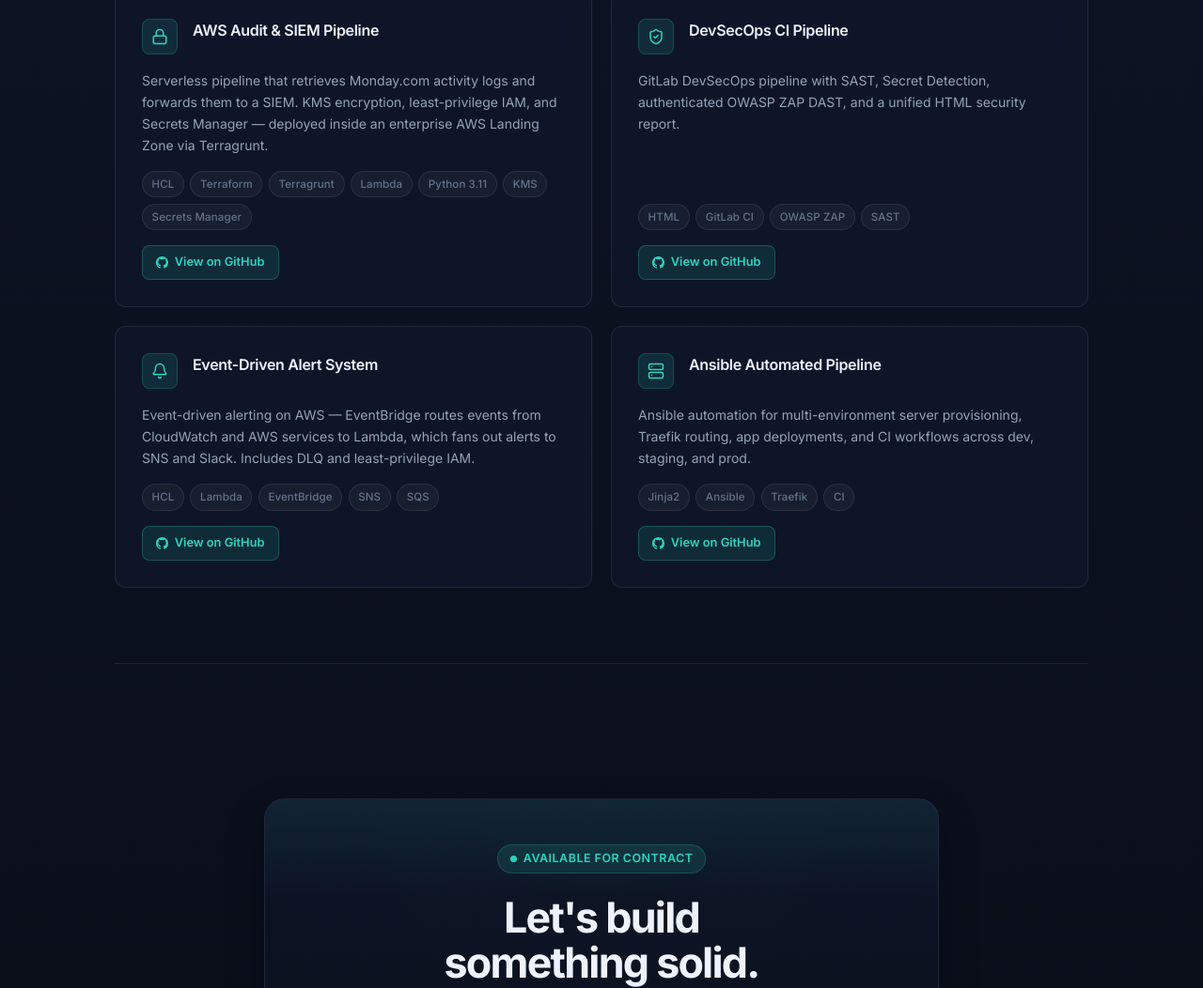
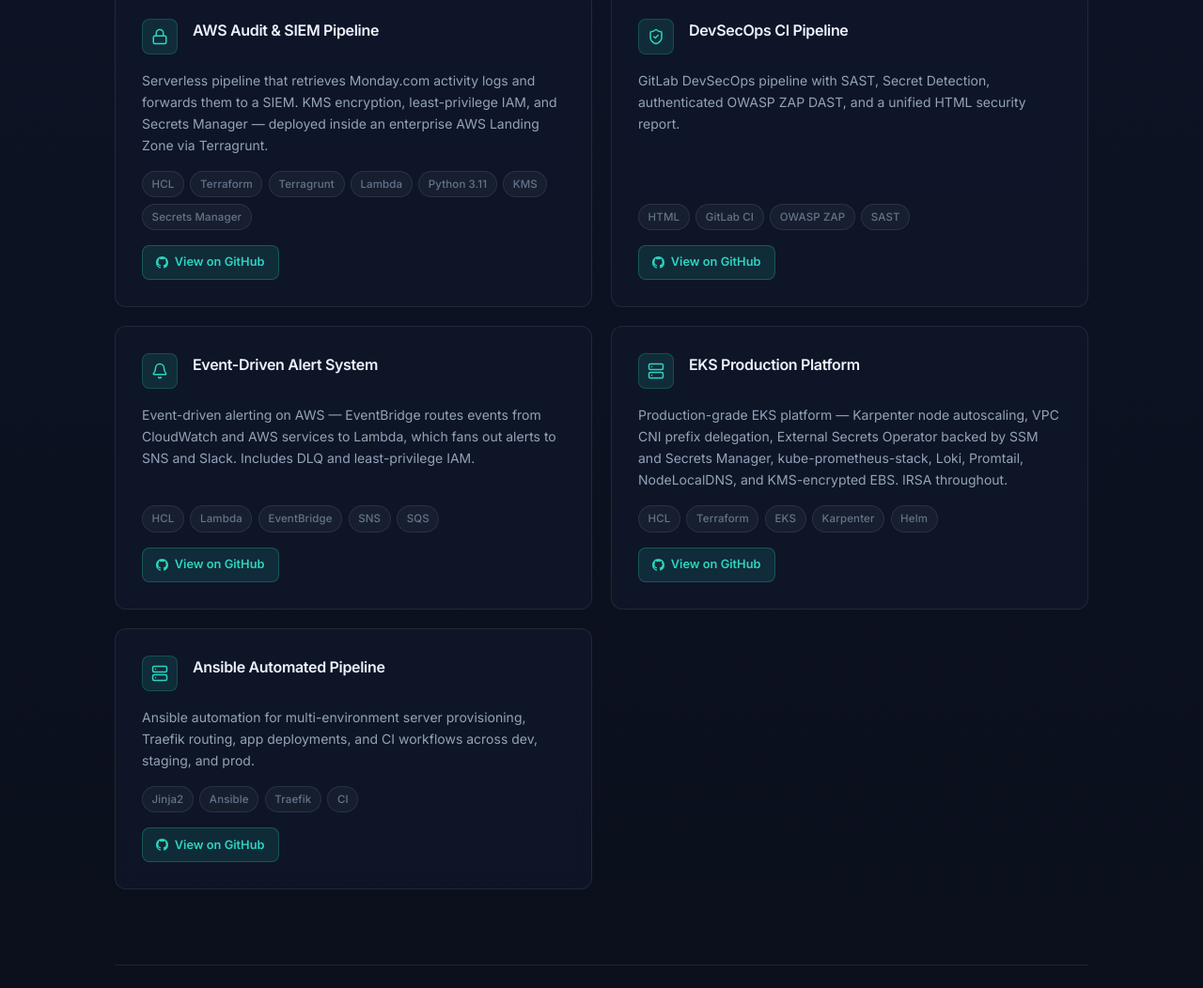
Before and after one commit to awakzdev/awakzdev, a plain HTML site: page index.html in a window 1280 px wide. Shown: the part 1349-2401 px from the top of the page at 94% size. Drawn offline with nearby package versions, Linux system fonts and the light colour scheme.

Commit message:
Add EKS platform card and Karpenter to platform skills

```diff
--- a/index.html
+++ b/index.html
@@ -4,8 +4,8 @@
   <meta charset="UTF-8" />
   <meta name="viewport" content="width=device-width, initial-scale=1.0" />
   <title>Eliazar C. — Senior DevSecOps Engineer & Cloud Architect</title>
-  <link rel="shortcut icon" href="/favicon.ico" />
-  <link rel="icon" type="image/x-icon" href="/favicon.ico" sizes="16x16 32x32 48x48" />
+  <link rel="icon" type="image/x-icon" href="./favicon.ico?v=2" sizes="16x16" />
+  <link rel="shortcut icon" href="./favicon.ico?v=2" />
   <link rel="preconnect" href="https://fonts.googleapis.com" />
   <link rel="preconnect" href="https://fonts.gstatic.com" crossorigin />
   <link href="https://fonts.googleapis.com/css2?family=Inter:wght@300;400;500;600;700&display=swap" rel="stylesheet" />
@@ -1063,6 +1063,7 @@
               <span class="stack-pill">CloudFormation</span>
               <span class="stack-pill">ArgoCD</span>
               <span class="stack-pill">Helm</span>
+              <span class="stack-pill">Karpenter</span>
               <span class="stack-pill">Crossplane</span>
               <span class="stack-pill">ACK</span>
               <span class="stack-pill">Config Connector</span>
@@ -1248,7 +1249,32 @@
            </a>
         </div>
 
-        <!-- Card 6 — Multi-Env Server Automation -->
+        <!-- Card 6 — EKS Platform -->
+        <div class="project-card fade-in">
+          <div class="project-card-header">
+            <div class="project-icon">
+              <svg xmlns="http://www.w3.org/2000/svg" width="18" height="18" viewBox="0 0 24 24" fill="none" stroke="currentColor" stroke-width="2" stroke-linecap="round" stroke-linejoin="round" aria-hidden="true"><rect x="2" y="2" width="20" height="8" rx="2"/><rect x="2" y="14" width="20" height="8" rx="2"/><line x1="6" y1="6" x2="6.01" y2="6"/><line x1="6" y1="18" x2="6.01" y2="18"/></svg>
+            </div>
+            <h3 class="project-name">EKS Production Platform</h3>
+          </div>
+          <p class="project-description">Production-grade EKS platform — Karpenter node autoscaling, VPC CNI prefix delegation, External Secrets Operator backed by SSM and Secrets Manager, kube-prometheus-stack, Loki, Promtail, NodeLocalDNS, and KMS-encrypted EBS. IRSA throughout.</p>
+          <div class="stack-tags">
+            <span class="tag">HCL</span>
+            <span class="tag">Terraform</span>
+            <span class="tag">EKS</span>
+            <span class="tag">Karpenter</span>
+            <span class="tag">Helm</span>
+          </div>
+          <a href="https://github.com/awakzdev/eks-karpenter-iac" target="_blank" rel="noopener" class="project-link">
+            <!-- GitHub inline SVG -->
+            <svg xmlns="http://www.w3.org/2000/svg" width="13" height="13" viewBox="0 0 24 24" fill="currentColor" aria-hidden="true" focusable="false" style="display:inline-block;vertical-align:middle">
+              <path d="M12 0C5.37 0 0 5.37 0 12a12 12 0 008.21 11.41c.6.11.82-.26.82-.58v-2.17c-3.34.73-4.04-1.61-4.04-1.61-.55-1.41-1.35-1.79-1.35-1.79-1.1-.76.08-.74.08-.74 1.22.08 1.86 1.25 1.86 1.25 1.08 1.85 2.83 1.32 3.52 1.01.11-.79.42-1.32.76-1.62-2.66-.3-5.46-1.33-5.46-5.93 0-1.31.47-2.38 1.24-3.22-.12-.3-.54-1.51.12-3.15 0 0 1.01-.32 3.3 1.23a11.5 11.5 0 016 0c2.29-1.55 3.3-1.23 3.3-1.23.66 1.64.24 2.85.12 3.15.77.84 1.24 1.91 1.24 3.22 0 4.61-2.8 5.63-5.47 5.93.43.37.81 1.1.81 2.22v3.29c0 .32.21.7.82.58A12 12 0 0024 12C24 5.37 18.63 0 12 0z"/>
+            </svg>
+             View on GitHub
+           </a>
+        </div>
+
+        <!-- Card 7 — Multi-Env Server Automation -->
         <div class="project-card fade-in">
           <div class="project-card-header">
             <div class="project-icon">
```
